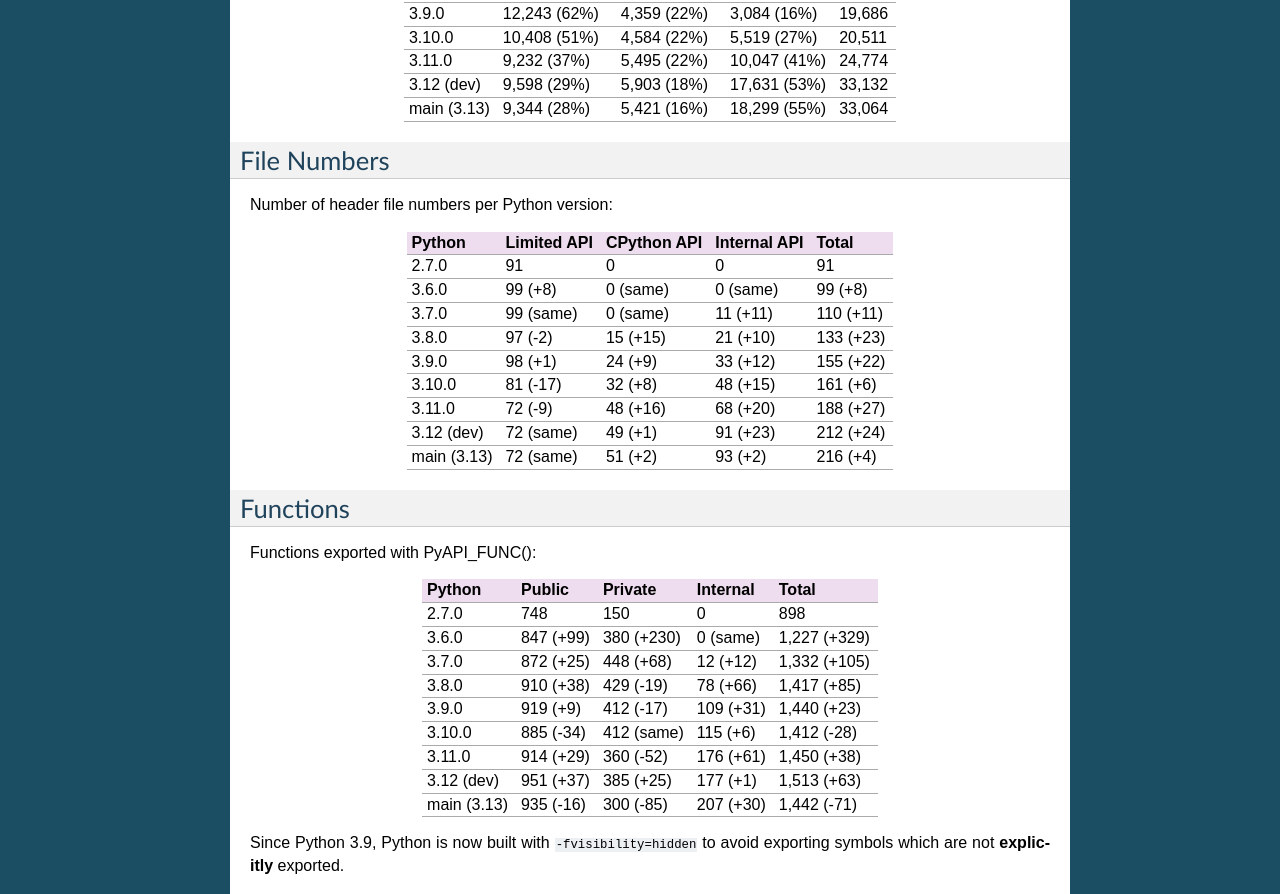
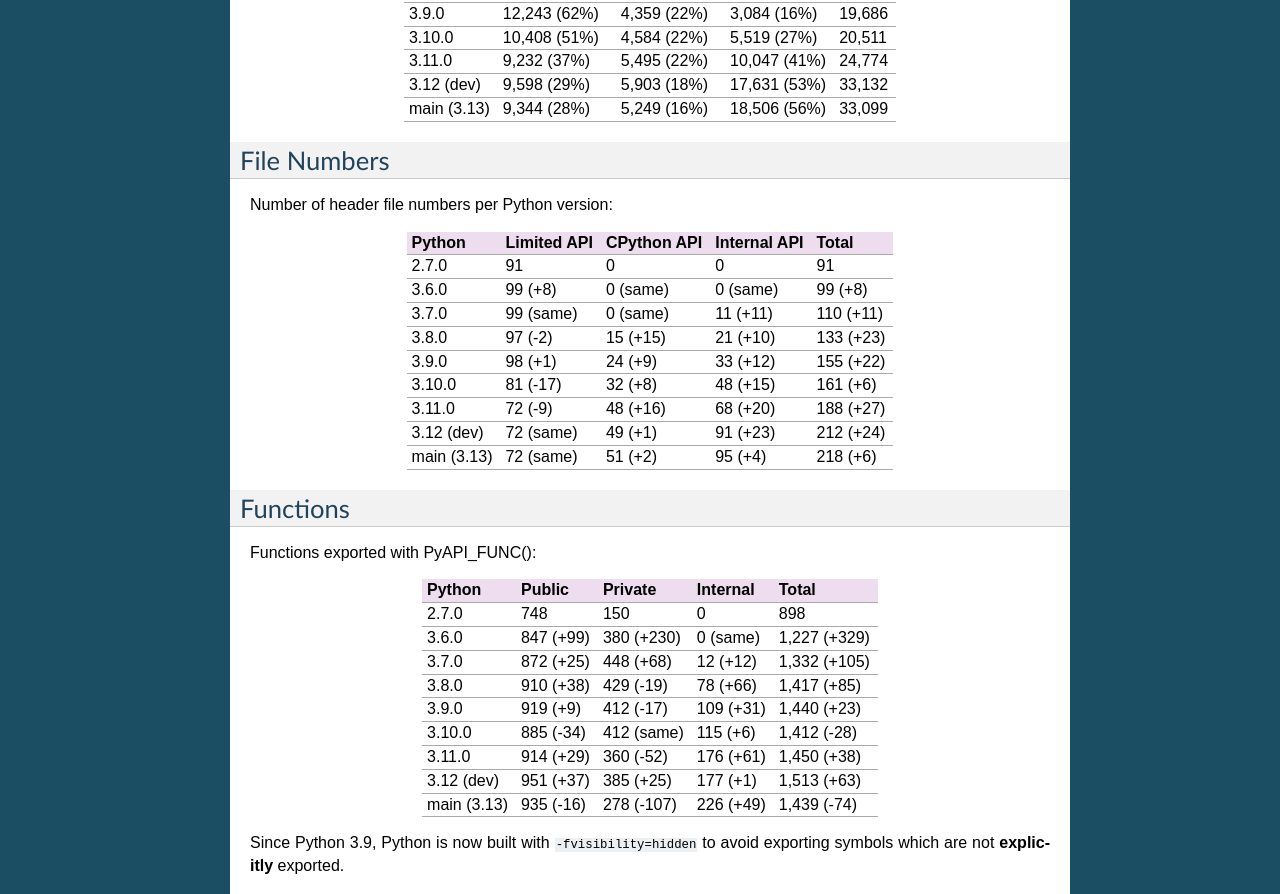
Before and after one commit to pythoncapi/pythoncapi, a Sphinx documentation site: the page built from doc/stats.rst, in a window 1280 px wide and 1400 px high. Shown: the part 302-1196 px from the top of the window. Built offline with Sphinx 7.4.7, drawn with Linux system fonts in a browser that asks for light colours; some of the changed text lies outside the part shown.

Commit message:
Update stats

```diff
--- a/doc/stats.rst
+++ b/doc/stats.rst
@@ -18,7 +18,7 @@ Python       Limited API    CPython API  Internal API  Total
 3.10.0       10,408 (51%)   4,584 (22%)  5,519 (27%)   20,511
 3.11.0       9,232 (37%)    5,495 (22%)  10,047 (41%)  24,774
 3.12 (dev)   9,598 (29%)    5,903 (18%)  17,631 (53%)  33,132
-main (3.13)  9,344 (28%)    5,421 (16%)  18,299 (55%)  33,064
+main (3.13)  9,344 (28%)    5,249 (16%)  18,506 (56%)  33,099
 ===========  =============  ===========  ============  ======
 
 File Numbers
@@ -37,7 +37,7 @@ Python       Limited API  CPython API  Internal API  Total
 3.10.0       81 (-17)     32 (+8)      48 (+15)      161 (+6)
 3.11.0       72 (-9)      48 (+16)     68 (+20)      188 (+27)
 3.12 (dev)   72 (same)    49 (+1)      91 (+23)      212 (+24)
-main (3.13)  72 (same)    51 (+2)      93 (+2)       216 (+4)
+main (3.13)  72 (same)    51 (+2)      95 (+4)       218 (+6)
 ===========  ===========  ===========  ============  =========
 
 Functions
@@ -56,7 +56,7 @@ Python       Public     Private     Internal   Total
 3.10.0       885 (-34)  412 (same)  115 (+6)   1,412 (-28)
 3.11.0       914 (+29)  360 (-52)   176 (+61)  1,450 (+38)
 3.12 (dev)   951 (+37)  385 (+25)   177 (+1)   1,513 (+63)
-main (3.13)  935 (-16)  300 (-85)   207 (+30)  1,442 (-71)
+main (3.13)  935 (-16)  278 (-107)  226 (+49)  1,439 (-74)
 ===========  =========  ==========  =========  ============
 
 Since Python 3.9, Python is now built with ``-fvisibility=hidden`` to avoid
```
Also changed, not shown: other parts of doc/stats.rst (+1 -1 lines).
